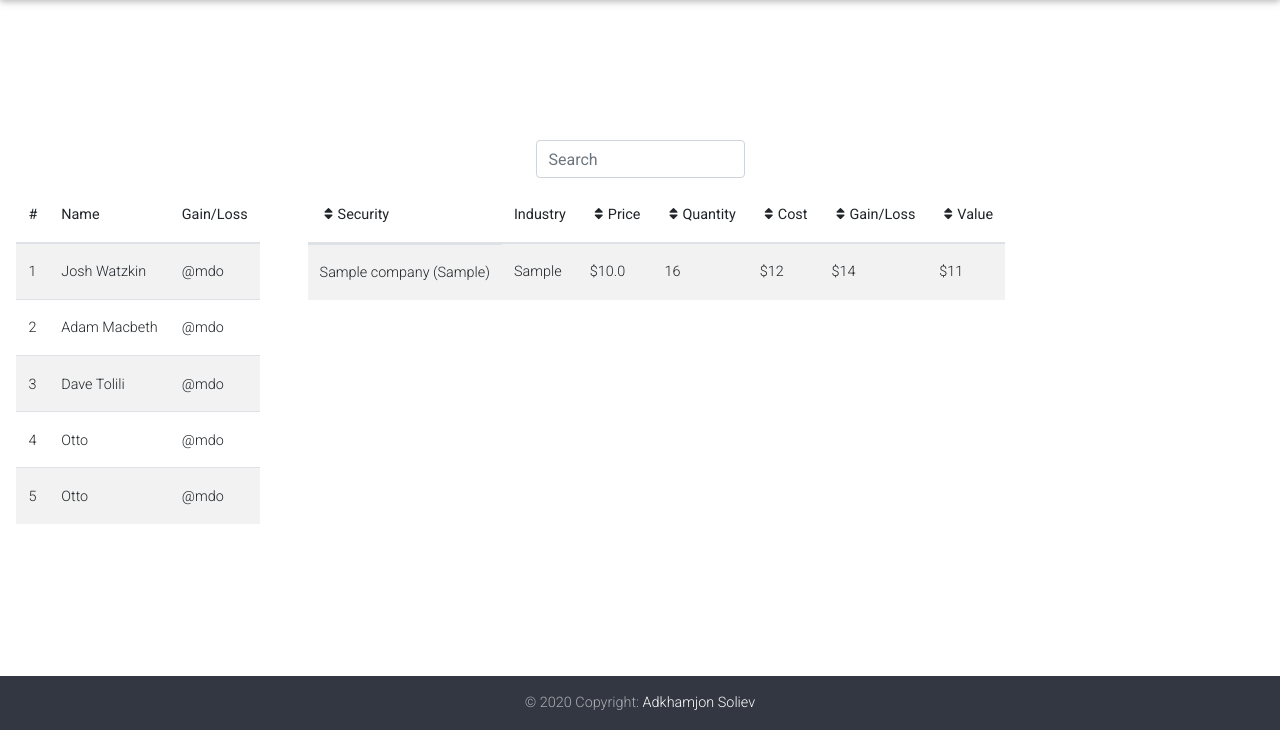
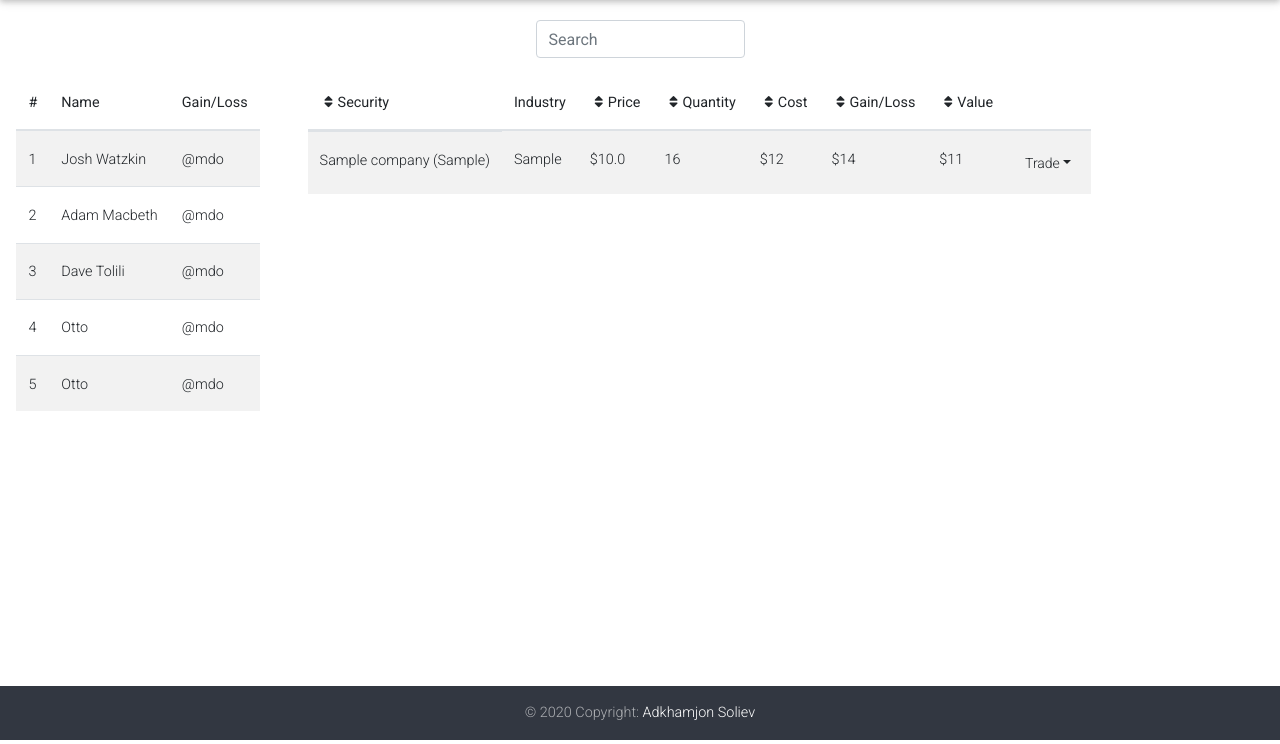
Before and after one commit to tyrocap/Stock-Market-Investment-League, a Django app: page / in a window 1280 px wide. Shown: the part 56-800 px from the top of the page. Run offline with Django 3.2, Linux system fonts and the light colour scheme; tables that the repository leaves empty hold one stand-in row (values such as "Sample post"); some libraries are stand-ins or nearby versions.

Commit message:
Added 'trading' to frontend

```diff
--- a/stockmarketinvleague/views.py
+++ b/stockmarketinvleague/views.py
@@ -8,7 +8,7 @@ from stockmarketinvestmentleague.settings import IEXCLOUD_API
 
 class homeView(ListView):
   model = Company
-  paginate_by = 8
+  paginate_by = 7
   template_name = 'home.html'
 
 
--- a/templates/base.html
+++ b/templates/base.html
@@ -21,7 +21,7 @@
 <body>
 
   <!--Navbar -->
-  <nav class="mb-1 navbar navbar-expand-lg navbar-dark stylish-color-dark">
+  <nav class="mb-1 navbar navbar-expand-lg navbar-dark stylish-color-dark" style="min-height: 50px">
       <a class="navbar-brand" href="#">StomariL</a>
       <button class="navbar-toggler" type="button" data-toggle="collapse" data-target="#navbarSupportedContent-333"
         aria-controls="navbarSupportedContent-333" aria-expanded="false" aria-label="Toggle navigation">
@@ -88,7 +88,7 @@
   <!--/.Messages -->
 
   <!-- Start your project here-->
-  <div style="height: 84vh">
+  <div style="min-height: calc(96.5vh - 50px - 40px)">
     <div class="flex-center flex-column">
     {% block content %}
     {% endblock content %}
@@ -97,14 +97,12 @@
   <!-- End your project here-->
 
   <!-- Footer -->
-  <footer class="page-footer font-small stylish-color-dark">
-
+  <footer class="page-footer font-small stylish-color-dark" style="min-height: 40px">
     <!-- Copyright -->
     <div class="footer-copyright text-center py-3">© 2020 Copyright:
       <a href="https://mdbootstrap.com/"> Adkhamjon Soliev</a>
     </div>
     <!-- Copyright -->
-
   </footer>
 <!-- Footer -->
   {% block script %}
--- a/templates/home.html
+++ b/templates/home.html
@@ -1,8 +1,8 @@
 {% extends 'base.html' %}
 
 {% block content %}
-  <div class="min-vw-100 row align-content-center justify-content-center">
-    <div class="active-blue-3 active-blue-4 mb-2">
+  <div class="row align-content-center justify-content-end mt-3">
+    <div class="active-blue-3 active-blue-4 mb-3">
       <input class="form-control" type="text" placeholder="Search" aria-label="Search">
     </div>
   </div>
@@ -65,6 +65,7 @@
               <i class="fa fa-fw fa-sort"></i>Gain/Loss</th>
             <th scope="col" onclick="sortTable(6)" style="cursor:pointer;">
               <i class="fa fa-fw fa-sort"></i>Value</th>
+            <th></th>
           </tr>
         </thead>
         <tbody>
@@ -106,6 +107,20 @@
             <td>$12</td>
             <td>$14</td>
             <td>$11</td>
+            <td>
+                <!--Trigger-->
+                <a class="dropdown-toggle btn-sm m-0" type="button"
+                        id="dropdownMenu1" data-toggle="dropdown"
+                  aria-haspopup="true" aria-expanded="false">Trade</a>
+
+                <!--Menu-->
+                <div class="dropdown-menu dropdown-primary m-0">
+                  <a class="dropdown-item" href="#">Buy</a>
+                  <a class="dropdown-item" href="#">Sell</a>
+                  <a class="dropdown-item" href="#">Sell all</a>
+                </div>
+            <!--/Dropdown primary-->
+            </td>
           </tr>
         {% endfor %}
         </tbody>
```
